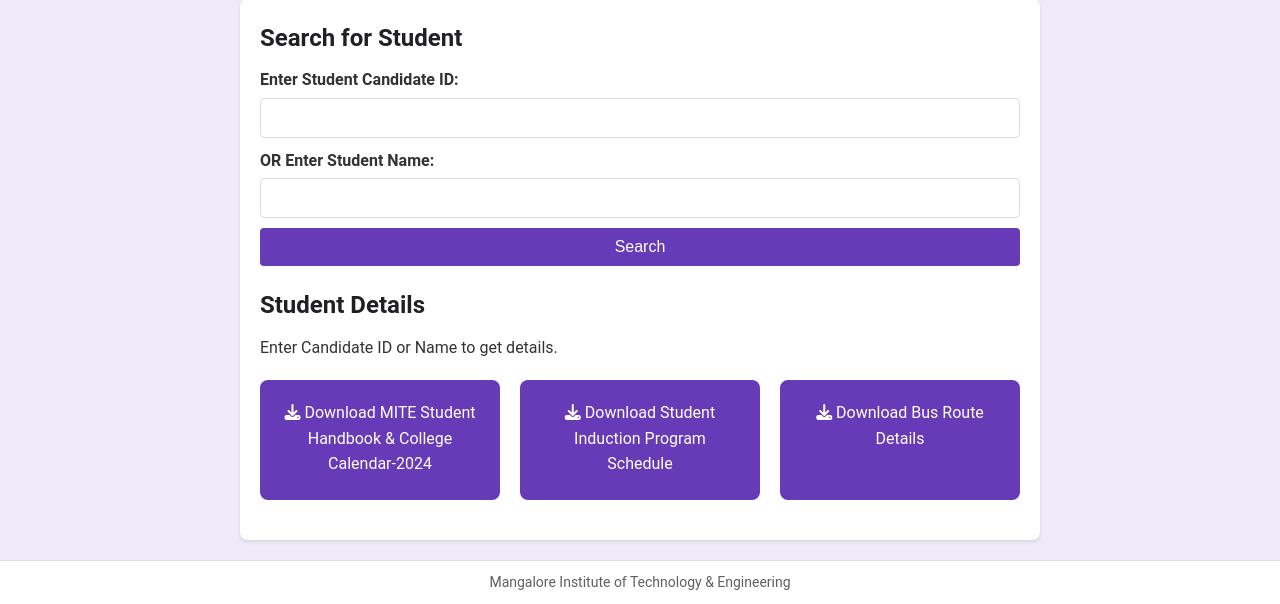
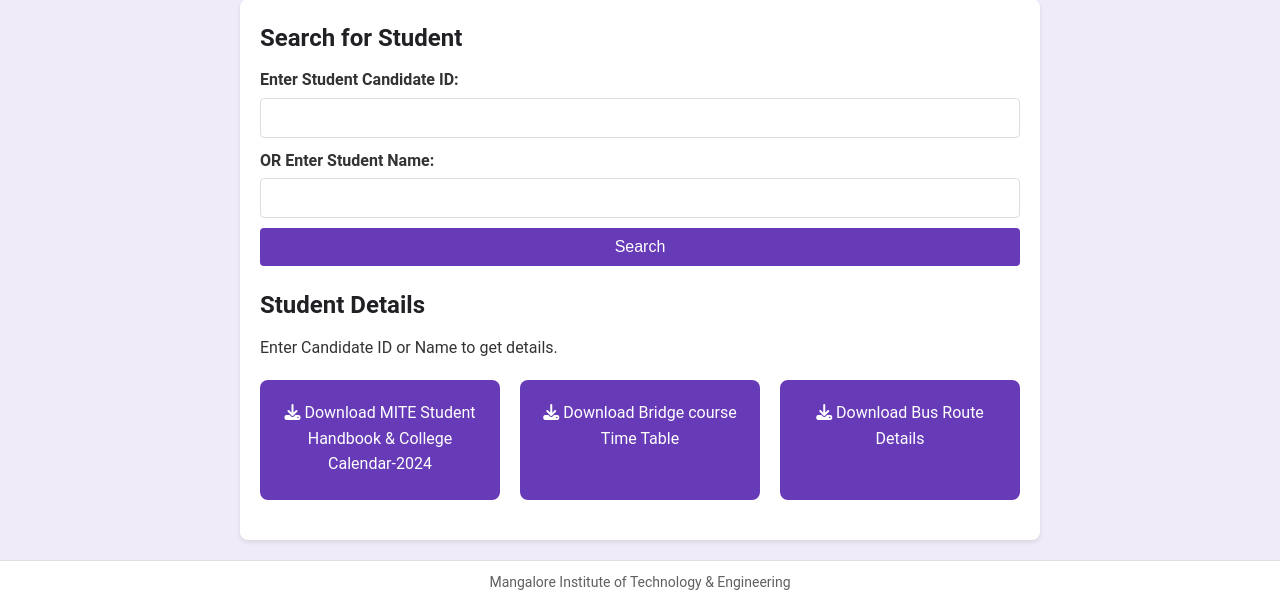
Before and after one commit to sujalmh/student_orient, a Flask app: page / in a window 1280 px wide. Shown: the part 392-996 px from the top of the page. Run offline with Flask 3, Linux system fonts and the light colour scheme; some libraries are stand-ins or nearby versions.

Commit message:
files added changed index

```diff
--- a/templates/index.html
+++ b/templates/index.html
@@ -102,10 +102,10 @@
             <a href="{{ url_for('static', filename='files/Student handbook and college calendar-2024.pdf') }}" download="Student handbook and college calendar-2024.pdf" class="download-btn">
                 <i class="fa-solid fa-download"></i> Download MITE Student Handbook & College Calendar-2024
             </a>
-            <a href="{{ url_for('static', filename='files/Student handbook and college calendar-2024.pdf') }}" download="Student handbook and college calendar-2024.pdf" class="download-btn">
-                <i class="fa-solid fa-download"></i> Download Student Induction Program Schedule
+            <a href="{{ url_for('static', filename='files/2024-25 -ODD - Bridge Course-Time Table.docx') }}" download="2024-25 -ODD - Bridge Course-Time Table.docx" class="download-btn">
+                <i class="fa-solid fa-download"></i> Download Bridge course Time Table
             </a>
-            <a href="{{ url_for('static', filename='files/Student handbook and college calendar-2024.pdf') }}" download="Student handbook and college calendar-2024.pdf" class="download-btn">
+            <a href="{{ url_for('static', filename='files/BUSTIMETABLE.jpg') }}" download="BUSTIMETABLE.jpg" class="download-btn">
                 <i class="fa-solid fa-download"></i> Download Bus Route Details
             </a>
         </section>
```
Also changed, not shown: static/files/BUSTIMETABLE.jpg (added), 1 other file.
